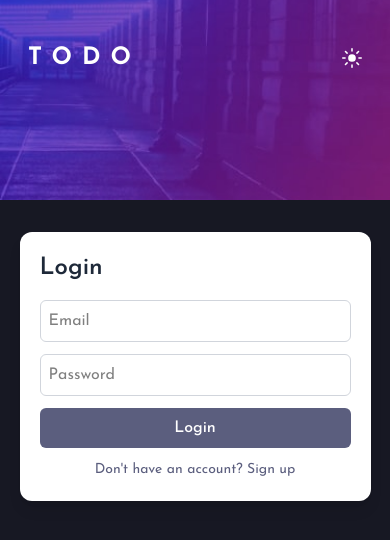
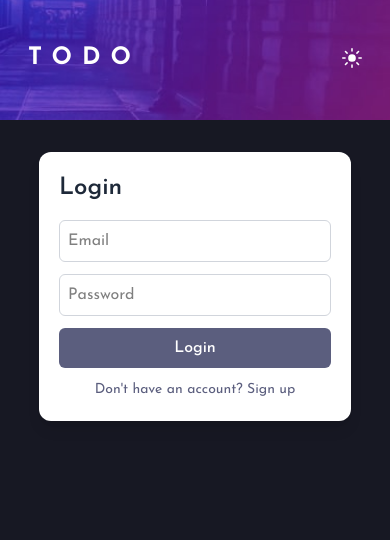
Before and after one commit to abdizahir/mern-todo, a React (Vite) app: page /auth in a window 390 px wide. Shown: the top 540 px of the page. Built offline with nearby package versions, Linux system fonts and the light colour scheme.

Commit message:
mern-todo

```diff
--- a/src/Todos/components/BackgroundHeader.jsx
+++ b/src/Todos/components/BackgroundHeader.jsx
@@ -65,7 +65,7 @@ const BackgroundHeader = () => {
 
   return (
     <section
-      className={"bg-cover bg-center h-50"}
+      className={"bg-cover bg-center h-30"}
       style={{backgroundImage: `url(${bgImage})`}}
     >
       <article className="flex items-center justify-between py-10 px-7">
--- a/src/Todos/pages/AuthPage.jsx
+++ b/src/Todos/pages/AuthPage.jsx
@@ -58,7 +58,7 @@ const AuthPage = () => {
   return (
     <>
       <BackgroundHeader />
-      <section className="mx-auto mt-8 w-[90%] max-w-md rounded-xl bg-white p-5 shadow-lg sm:p-6">
+      <section className="mx-auto mt-8 w-[80%] sm:w-[30] max-w-md rounded-xl bg-white p-5 shadow-lg sm:p-6">
         <h2 className="mb-4 text-2xl font-semibold text-gray-800">
           {isSignup ? "Sign up" : "Login"}
         </h2>
--- a/src/index.css
+++ b/src/index.css
@@ -91,3 +91,27 @@ textarea {
 body {
     font-family: "Josefin Sans", sans-serif;
 }
+
+/* ...existing code... */
+*,
+*::before,
+*::after {
+  box-sizing: border-box;
+}
+
+html,
+body,
+#root {
+  width: 100%;
+  max-width: 100%;
+  overflow-x: hidden;
+}
+
+img,
+svg,
+video,
+canvas {
+  max-width: 100%;
+  height: auto;
+}
+/* ...existing code... */
```
